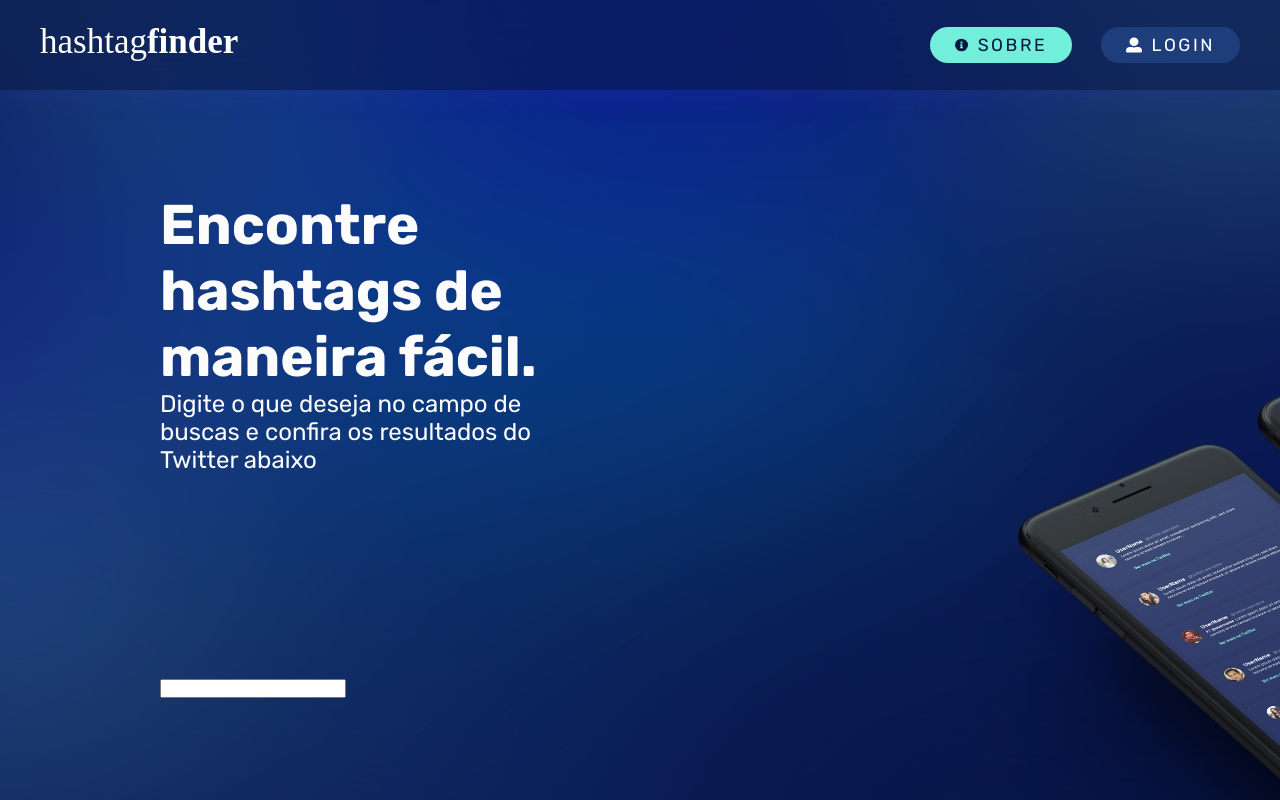
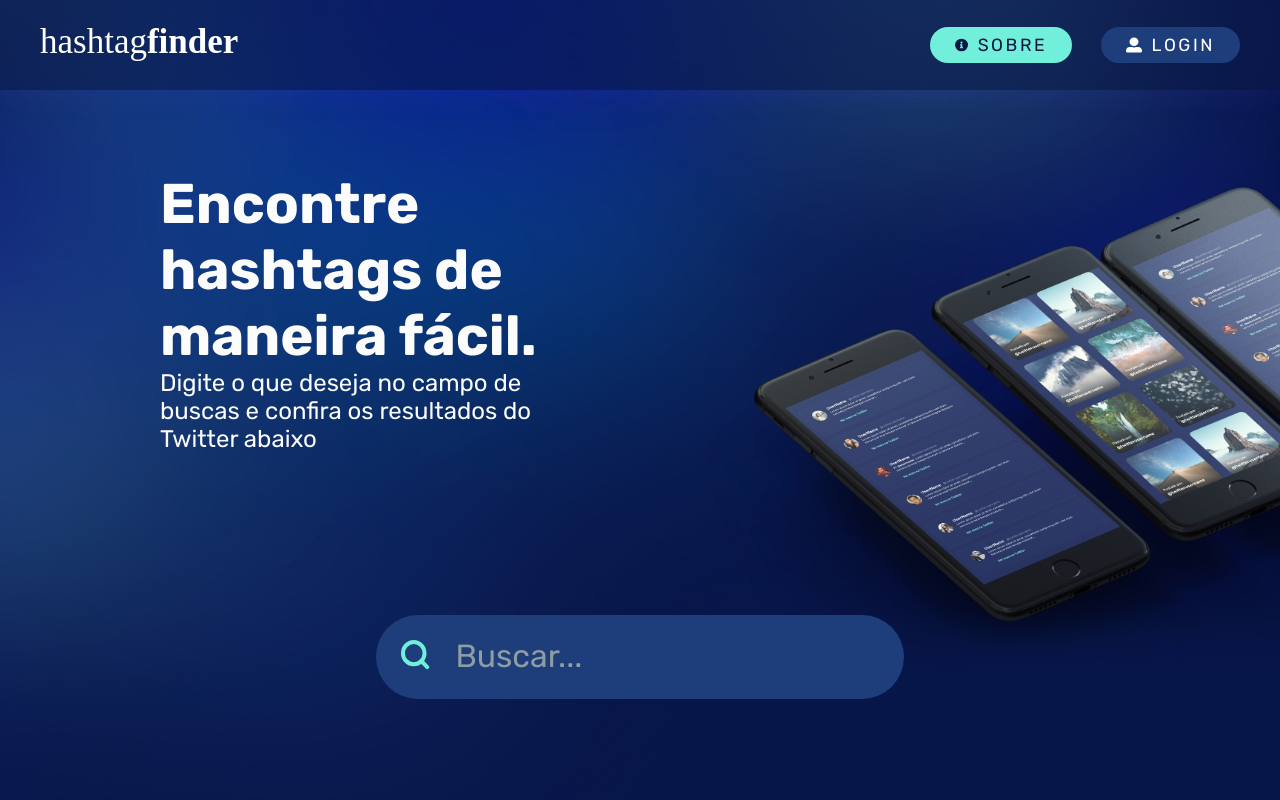
Before and after one commit to MRonald/hashtag-finder, a React (Create React App) app: page / in a window 1280 px wide. Built offline with nearby package versions, Linux system fonts and the light colour scheme.

Commit message:
Atualizando estilo do input principal no hero

```diff
--- a/src/pages/Home.js
+++ b/src/pages/Home.js
@@ -3,18 +3,29 @@ import Header from "../components/Header";
 
 import styles from '../styles/pages/Home.module.css';
 
+// Images
+import iconSearch from '../assets/img/icon-search.svg';
+
 export default function Home() {
     return (
         <div>
             <div className={styles.hero}>
-                <Header/>
+                <Header />
                 <div className={styles.heroContent}>
                     <div>
                         <h1>Encontre hashtags de maneira fácil.</h1>
                         <h2>Digite o que deseja no campo de buscas e confira os resultados do Twitter abaixo</h2>
                     </div>
                     <form>
-                        <input type="text" placeholder="Buscar..."/>
+                        <label htmlFor="inputMain">
+                            <img src={iconSearch} alt="" />
+                        </label>
+                        <input
+                            type="text"
+                            placeholder="Buscar..."
+                            className={styles.inputMain}
+                            id="inputMain"
+                        />
                     </form>
                 </div>
             </div>
--- a/src/styles/pages/Home.module.css
+++ b/src/styles/pages/Home.module.css
@@ -3,6 +3,7 @@
     width: 100vw;
     background: url(../../assets/img/hero-bg.jpg);
     background-repeat: no-repeat;
+    background-size: cover;
 }
 .hero .heroContent {
     width: 75%;
@@ -20,3 +21,24 @@
     font-weight: 400;
     width: 40%;
 }
+.hero .heroContent form {
+    margin: 0 auto 20px;
+    width: 55%;
+    display: flex;
+    background-color: #1E3E7B;
+    border-radius: 100px;
+}
+.hero .heroContent form label img {
+    padding: 25px;
+}
+.hero .heroContent form .inputMain {
+    height: 100%;
+    width: calc(100% - 30px);
+    border: none;
+    background-color: transparent;
+}
+.hero .heroContent form .inputMain::placeholder {
+    color: var(--gray);
+    font-size: 2rem;
+    transform: translateY(5px);
+}
```
